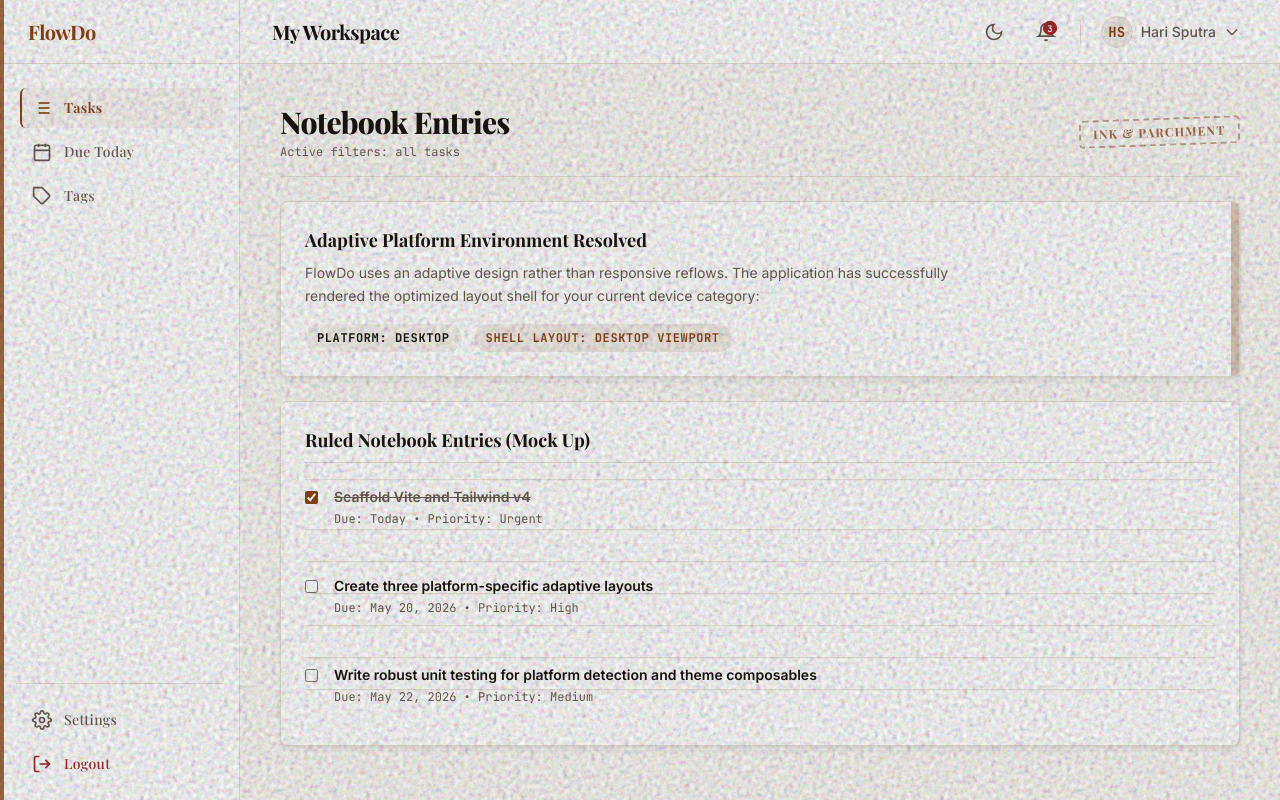
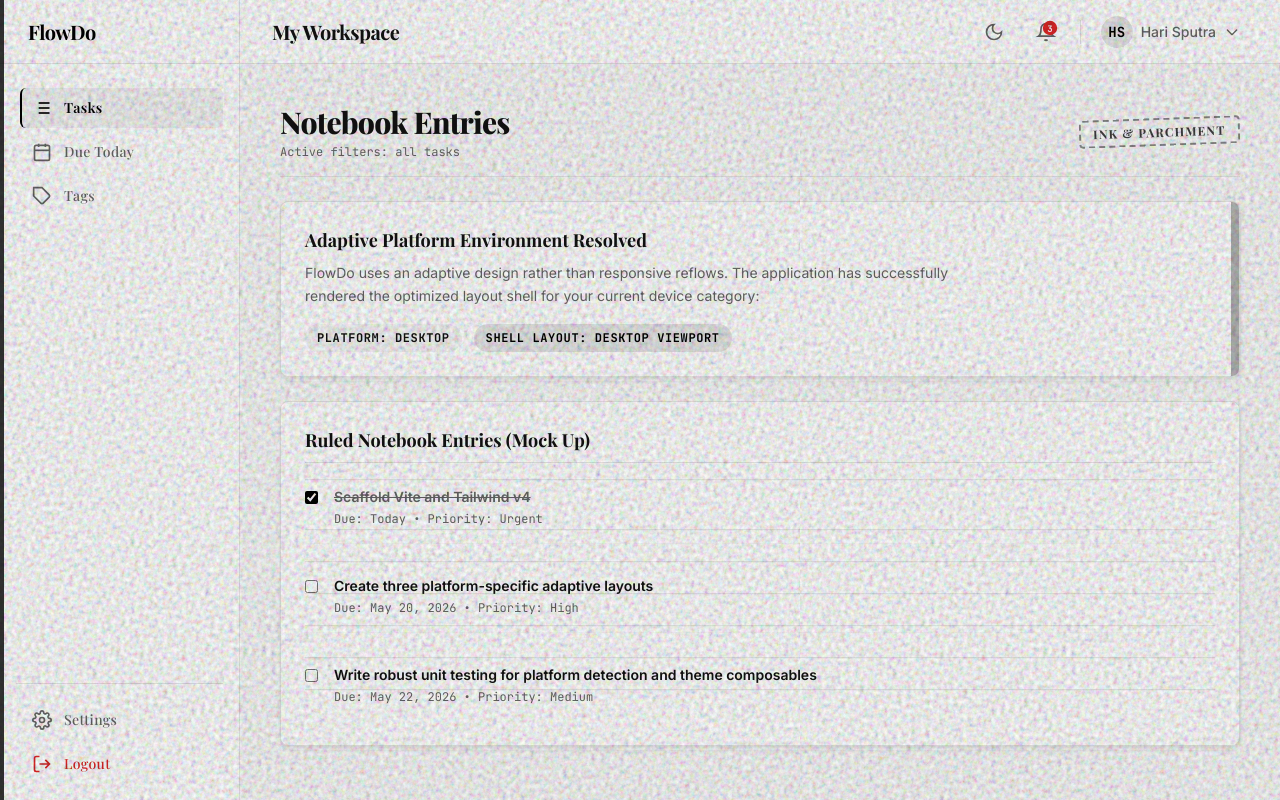
Before and after one commit to hari-sputra/flowdo-frontend, a Vue app: page /dashboard in a window 1280 px wide. Built offline with nearby package versions, Linux system fonts and the light colour scheme; a web font is replaced by a local one.

Commit message:
style: update light mode theme to crisp monochrome book aesthetic

```diff
--- a/src/assets/styles/main.css
+++ b/src/assets/styles/main.css
@@ -8,21 +8,21 @@
   --font-body: "Inter", system-ui, sans-serif;
   --font-mono: "JetBrains Mono", "Courier New", monospace;
 
-  /* Colors - Light Mode (Paper) */
-  --color-surface: #faf8f5;
+  /* Colors - Light Mode (Monochrome Book) */
+  --color-surface: #f9f9f9;
   --color-surface-elevated: #ffffff;
-  --color-border: #e8e0d4;
-  --color-text-primary: #1a1410;
-  --color-text-secondary: #6b5e52;
-  --color-accent: #8b4513; /* sepia ink */
-  --color-danger: #a02c2c;
-  --color-success: #2d5a27;
-  --color-warning: #8b6914;
+  --color-border: #e5e5e5;
+  --color-text-primary: #111111;
+  --color-text-secondary: #666666;
+  --color-accent: #000000; /* black ink */
+  --color-danger: #dc2626;
+  --color-success: #16a34a;
+  --color-warning: #d97706;
 
   /* Default shadows */
-  --shadow-sm: 0 1px 2px 0 rgb(26 20 16 / 0.05);
-  --shadow: 0 1px 3px 0 rgb(26 20 16 / 0.1), 0 1px 2px -1px rgb(26 20 16 / 0.1);
-  --shadow-md: 0 4px 6px -1px rgb(26 20 16 / 0.1), 0 2px 4px -2px rgb(26 20 16 / 0.1);
+  --shadow-sm: 0 1px 2px 0 rgb(0 0 0 / 0.05);
+  --shadow: 0 1px 3px 0 rgb(0 0 0 / 0.1), 0 1px 2px -1px rgb(0 0 0 / 0.1);
+  --shadow-md: 0 4px 6px -1px rgb(0 0 0 / 0.1), 0 2px 4px -2px rgb(0 0 0 / 0.1);
 }
 
 .dark {
--- a/src/features/settings/views/SettingsView.vue
+++ b/src/features/settings/views/SettingsView.vue
@@ -7,9 +7,9 @@ const { override: platformOverride, setOverride } = useDeviceDetection()
 
 const themes: { label: string; value: ThemePreference; desc: string }[] = [
   {
-    label: 'Warm Cream Paper',
+    label: 'Clean Monochrome Book',
     value: 'light',
-    desc: 'Traditional physical notebook aesthetic with ink typography.'
+    desc: 'Crisp white paper aesthetic with high-contrast grayscale ink typography.'
   },
   {
     label: 'Dark Leather Journal',
```
